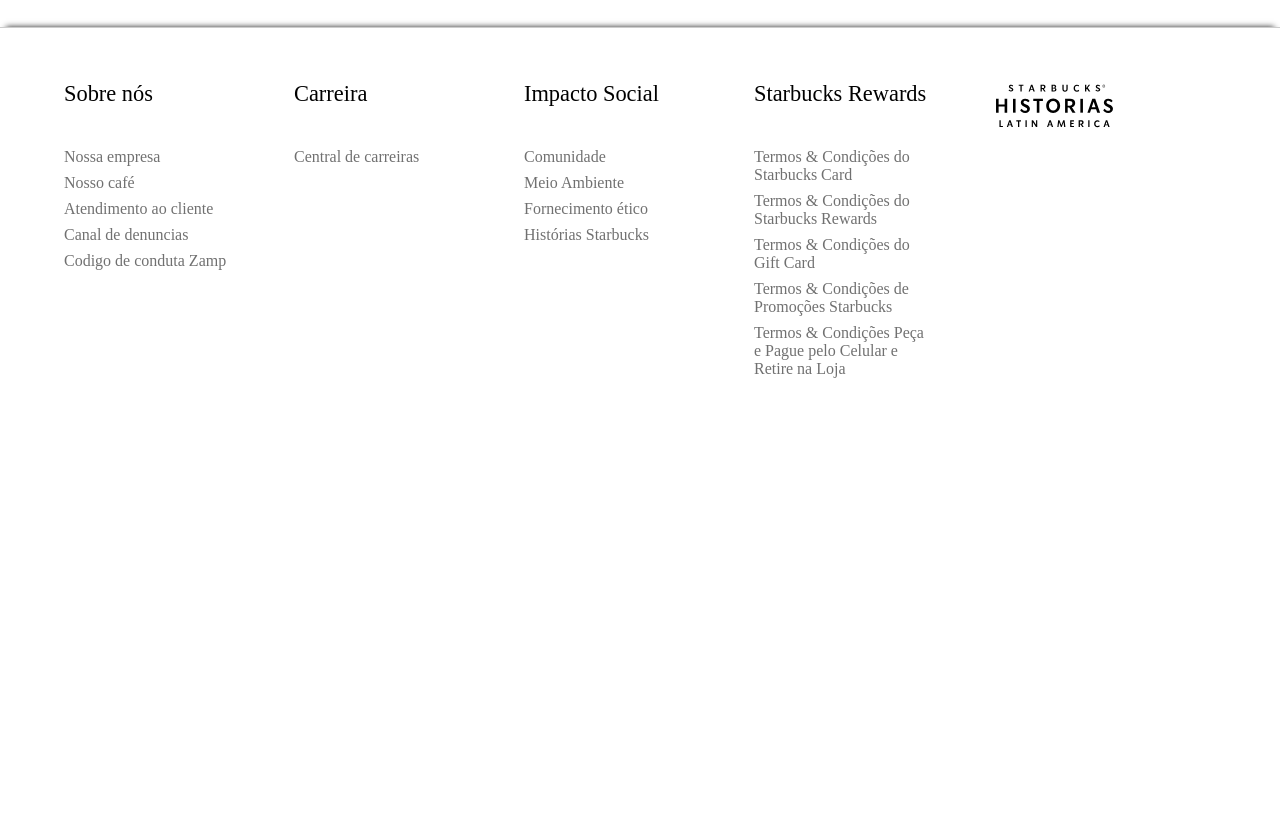
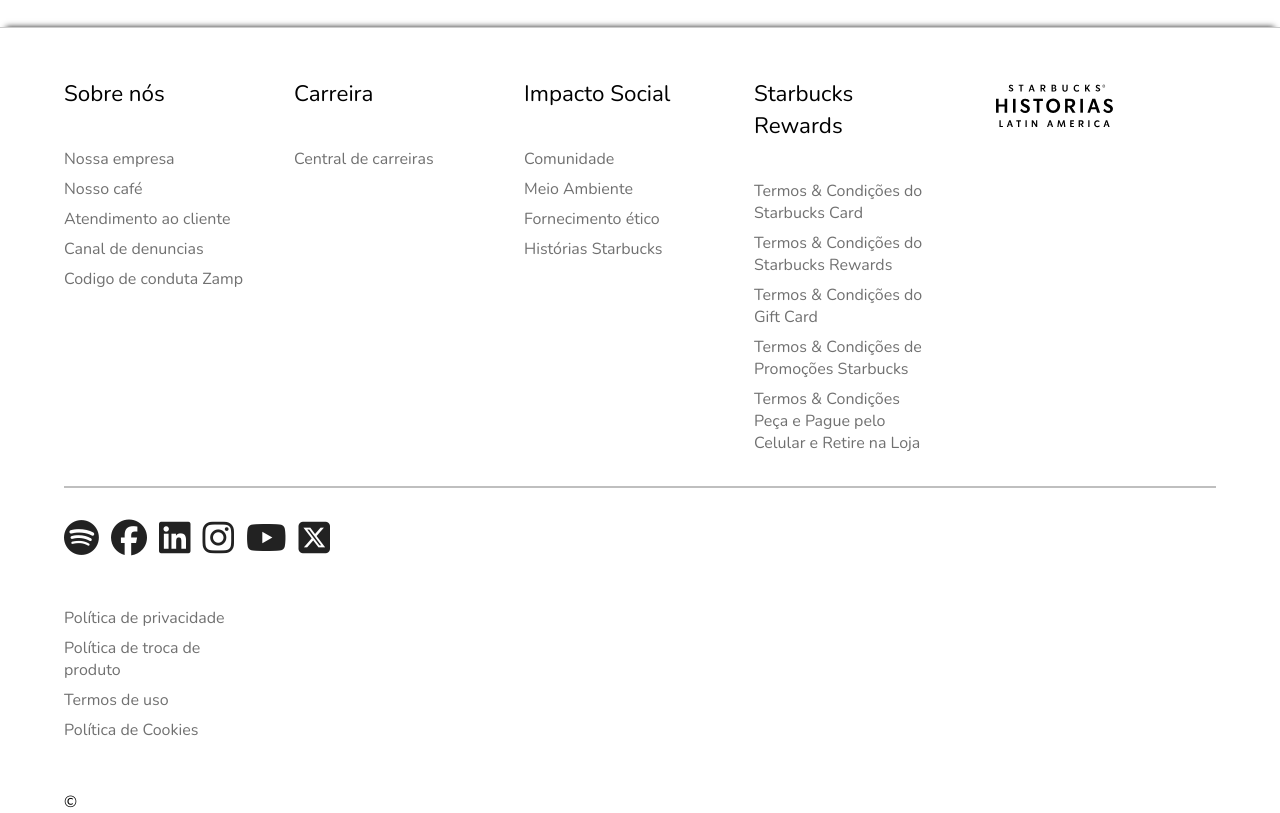
Before and after one commit to marcosan203/starbucksclone, a plain HTML site: page index.html in a window 1280 px wide. Shown: the part 1905-2718 px from the top of the page. Before the commit the page ends 2597 px from the top, so only its background shows below. Drawn offline with nearby package versions, Linux system fonts and the light colour scheme.

Commit message:
Finalização do projeto

```diff
--- a/assets/css/style.css
+++ b/assets/css/style.css
@@ -1,3 +1,29 @@
+@import url('https://fonts.googleapis.com/css2?family=Nunito:ital,wght@0,200..1000;1,200..1000&display=swap');
+
+@font-face {
+    font-family: 'SoDo Sans';
+    src: url('../fonts/SoDoSans-Bold.woff');
+    font-weight: bold;
+    font-style: normal;
+}
+
+@font-face {
+    font-family: 'SoDo Sans';
+    src: url('../fonts/SoDoSans-Regular.woff');
+    font-weight: normal;
+    font-style: normal;
+}
+
+@font-face {
+    font-family: 'SoDo Sans';
+    src: url('../fonts/SoDoSans-SemiBold.woff');
+    font-weight: 600;
+    font-style: normal;
+}
+
+
+
+
 /* mini reset */
 * {
     margin: 0;
@@ -6,7 +32,9 @@
     /* espaçamento | distancia da borda para dentro */
     border: 0;
     box-sizing: border-box;
-    /* utiliza espaço interno mantem tamanho width e height */
+    /*utiliza espaço interno mantem tamanho width e height */
+    /*font-family: "Nunito", sans-serif;*/
+    font-family: "SoSo Sans", "Nunito", monospace;
 }
 
 /*
@@ -163,18 +191,18 @@
     gap: 50px;
 }
 
-.flex-row{
+.flex-row {
     display: flex;
     flex-direction: row;
 }
 
-.flex-col{
+.flex-col {
     display: flex;
     flex-direction: column;
 }
 
 .footer-col {
-   width: 180px;
+    width: 180px;
 }
 
 .col-title {
@@ -201,8 +229,27 @@
     padding-top: 12px;
     padding-bottom: 12px;
     text-decoration: none;
-    color: rgba(0,0,0,.56);
+    color: rgba(0, 0, 0, .56);
 }
-.footer-col a img{
+
+.footer-col a img {
     width: 140px;
 }
+
+.separator {
+    width: 100%;
+    height: 2px;
+    background-color: rgba(0, 0, 0, .252);
+    margin-top: 32px;
+    margin-bottom: 32px;
+}
+
+.footer-col i{
+    font-size: 36px;
+    margin-right: 12px;
+}
+
+.footer-col a{
+    text-decoration: none;
+    color: #222;
+}
--- a/index.html
+++ b/index.html
@@ -6,6 +6,7 @@
     <meta name="viewport" content="width=device-width, initial-scale=1.0">
     <title>Document</title>
     <link rel="stylesheet" href="./assets/css/style.css">
+    <script src="https://kit.fontawesome.com/c94db97bc1.js" crossorigin="anonymous"></script>
 </head>
 
 <body>
@@ -142,6 +143,31 @@
                     </a>
                 </div>
             </div>
+            <div class="separator"></div>
+            <div class="footer-row flex-col">
+                <div class="footer-col flex-row">
+                    <a href="https://open.spotify.com/user/starbucks">
+                        <i class="fa-brands fa-spotify"></i></a>
+
+                    <a href="https://www.facebook.com/StarbucksBrasil/" target="_blank"><i class="fa-brands fa-facebook"></i></a>
+                    <a href="https://www.linkedin.com/company/starbucks-brasil/?viewAsMember=true" target="_blank"><i class="fa-brands fa-linkedin"></i></a>
+                    <a href="https://www.instagram.com/starbucksbrasil/" target="_blank"><i class="fa-brands fa-instagram"></i></a>
+                    <a href="https://www.youtube.com/channel/UC20jDcU5rfiuqtXi9uNrvqg" target="_blank"><i class="fa-brands fa-youtube"></i></a>
+                    <a href="https://x.com/StarbucksBrasil" target="_blank"><i class="fa-brands fa-square-x-twitter"></i></a>
+                </div>
+                <div class="footer-col flex-row">
+                    <ul>
+                        <li><a href="#">Política de privacidade</a></li>
+                        <li><a href="#">Política de troca de produto</a></li>
+                        <li><a href="#">Termos de uso</a></li>
+                        <li><a href="#">Política de Cookies</a></li>
+                    </ul>
+
+                </div>
+                <div class="footer-col flex-row">
+                    <p>&copy</p>
+                </div>
+            </div>
         </div>
     </footer>
 </body>
```
Also changed, not shown: assets/fonts/SoDoSans-Bold.woff (added), assets/fonts/SoDoSans-Regular.woff (added), assets/fonts/SoDoSans-SemiBold.woff (added).
